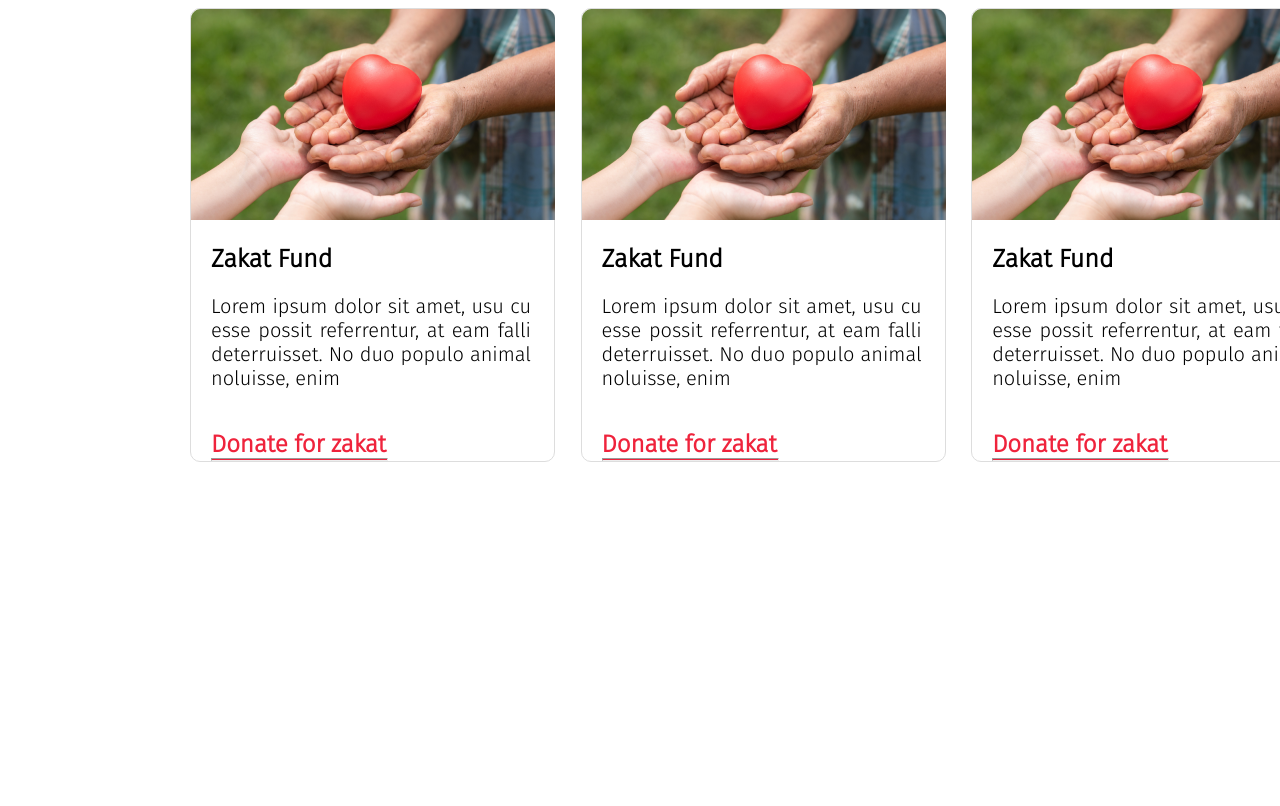
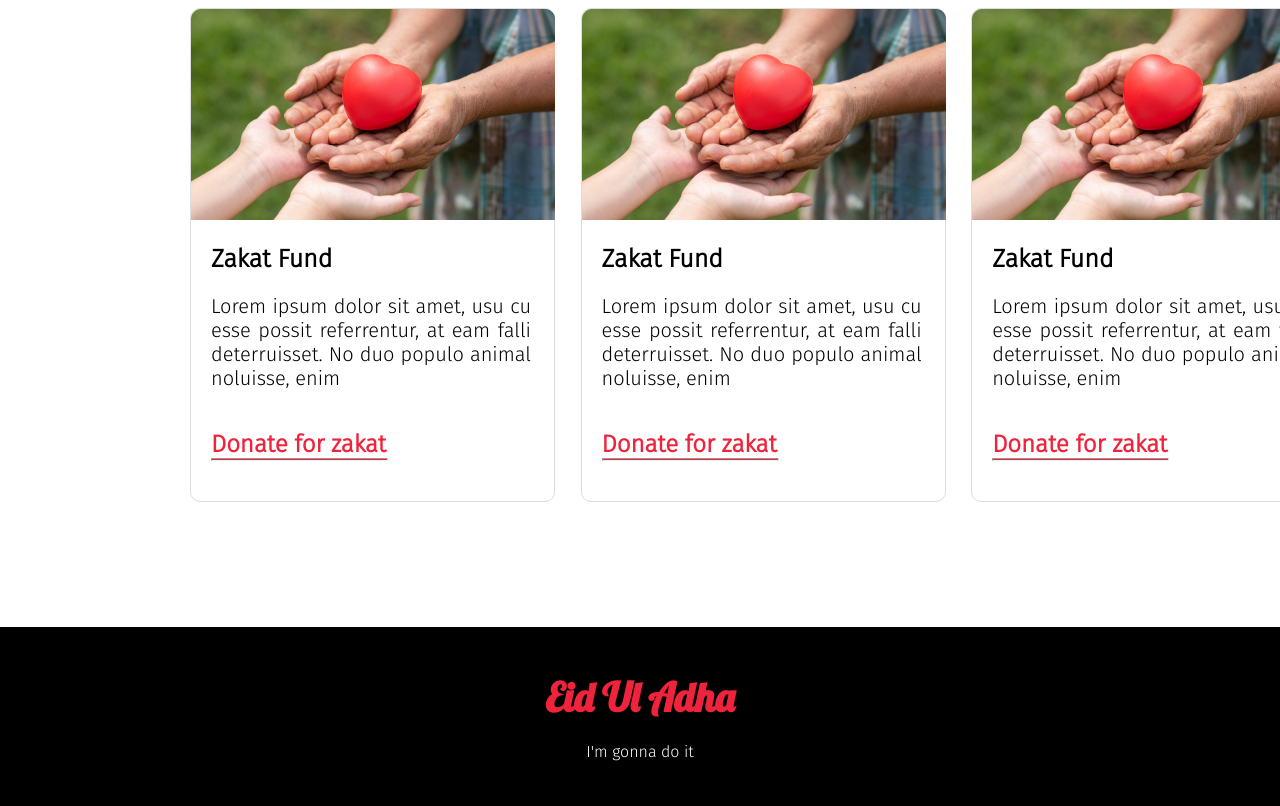
Before and after one commit to meraj2085/eid-zakat, a plain HTML site: page index.html in a window 1280 px wide. Shown: the part 4017-4823 px from the top of the page. Before the commit the page ends 4479 px from the top, so only its background shows below. Drawn offline with Linux system fonts and the light colour scheme.

Commit message:
adding footer

```diff
--- a/index.html
+++ b/index.html
@@ -171,7 +171,8 @@
                               falli deterruisset. No duo populo
                               animal noluisse, enim
                          </p>
-                         <h2>Donate for zakat</h2> <hr>
+                         <h2>Donate for zakat</h2>
+                         <hr>
                     </div>
                </div>
                <div class="hand-box">
@@ -185,7 +186,8 @@
                               falli deterruisset. No duo populo
                               animal noluisse, enim
                          </p>
-                         <h2>Donate for zakat</h2> <hr>
+                         <h2>Donate for zakat</h2>
+                         <hr>
                     </div>
                </div>
                <div class="hand-box">
@@ -199,11 +201,19 @@
                               falli deterruisset. No duo populo
                               animal noluisse, enim
                          </p>
-                         <h2>Donate for zakat</h2> <hr>
+                         <h2>Donate for zakat</h2>
+                         <hr>
                     </div>
                </div>
           </div>
      </section>
+
+     <footer id="footer">
+          <div class="footer-text">
+               <h1>Eid Ul Adha</h1>
+               <p>I'm gonna do it</p>
+          </div>
+     </footer>
 </body>
 
 </html>
--- a/style.css
+++ b/style.css
@@ -198,4 +198,23 @@
      background-color: #EF233C;
      position: relative;
      height: 1px;
+     margin-bottom: 40px;
 }
+
+/* section 6 footer */
+
+#footer{
+     text-align: center;
+     background-color: black;
+     margin-top: 125px;
+}
+.footer-text h1{
+     font-family: 'Lobster', cursive;
+     color: #EF233C;
+     font-size: 40px;
+     padding: 45px 0 20px 0;
+}
+.footer-text p{
+     color: white;
+     padding-bottom: 45px;
+}
```
